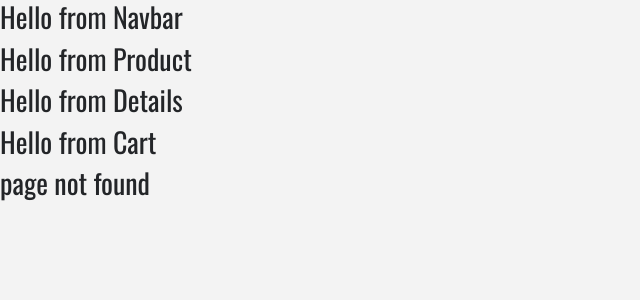
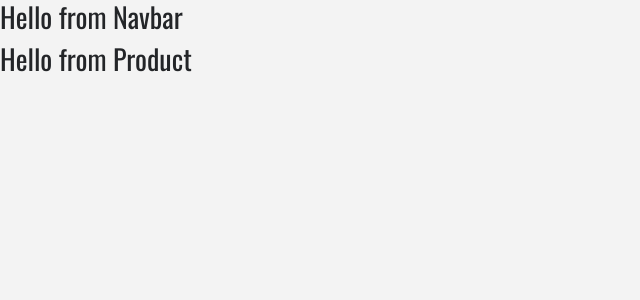
Before and after one commit to davidinoa/phone-store, a React (Create React App) app: page / in a window 1280 px wide. Before the commit this address had no page. Shown: the top 300 px of the page, without its empty margins (0-640 px from the left). Built offline with nearby package versions, Linux system fonts and the light colour scheme.

Commit message:
implement routing

```diff
--- a/package.json
+++ b/package.json
@@ -6,6 +6,7 @@
     "bootstrap": "^4.2.1",
     "react": "^16.7.0",
     "react-dom": "^16.7.0",
+    "react-router-dom": "^4.3.1",
     "react-scripts": "2.1.3"
   },
   "scripts": {
--- a/src/App.js
+++ b/src/App.js
@@ -1,4 +1,5 @@
 import React, { Component } from 'react';
+import { Switch, Route } from 'react-router-dom';
 import logo from './logo.svg';
 import './App.css';
 import 'bootstrap/dist/css/bootstrap.min.css';
@@ -13,10 +14,12 @@ class App extends Component {
     return (
       <React.Fragment>
         <Navbar />
-        <ProductList />
-        <Details />
-        <Cart />
-        <Default />
+        <Switch>
+          <Route exact path="/" component={ProductList} />
+          <Route path="/details" component={Details} />
+          <Route path="/cart" component={Cart} />
+          <Route component={Default} />
+        </Switch>
       </React.Fragment>
     );
   }
--- a/src/index.js
+++ b/src/index.js
@@ -2,9 +2,15 @@ import React from 'react';
 import ReactDOM from 'react-dom';
 import './index.css';
 import App from './App';
+import { BrowserRouter as Router } from 'react-router-dom';
 import * as serviceWorker from './serviceWorker';
 
-ReactDOM.render(<App />, document.getElementById('root'));
+ReactDOM.render(
+  <Router>
+    <App />
+  </Router>,
+  document.getElementById('root'),
+);
 
 // If you want your app to work offline and load faster, you can change
 // unregister() to register() below. Note this comes with some pitfalls.
```
Also changed, not shown: 1 other file (tests, documents, lock files or other folders).
